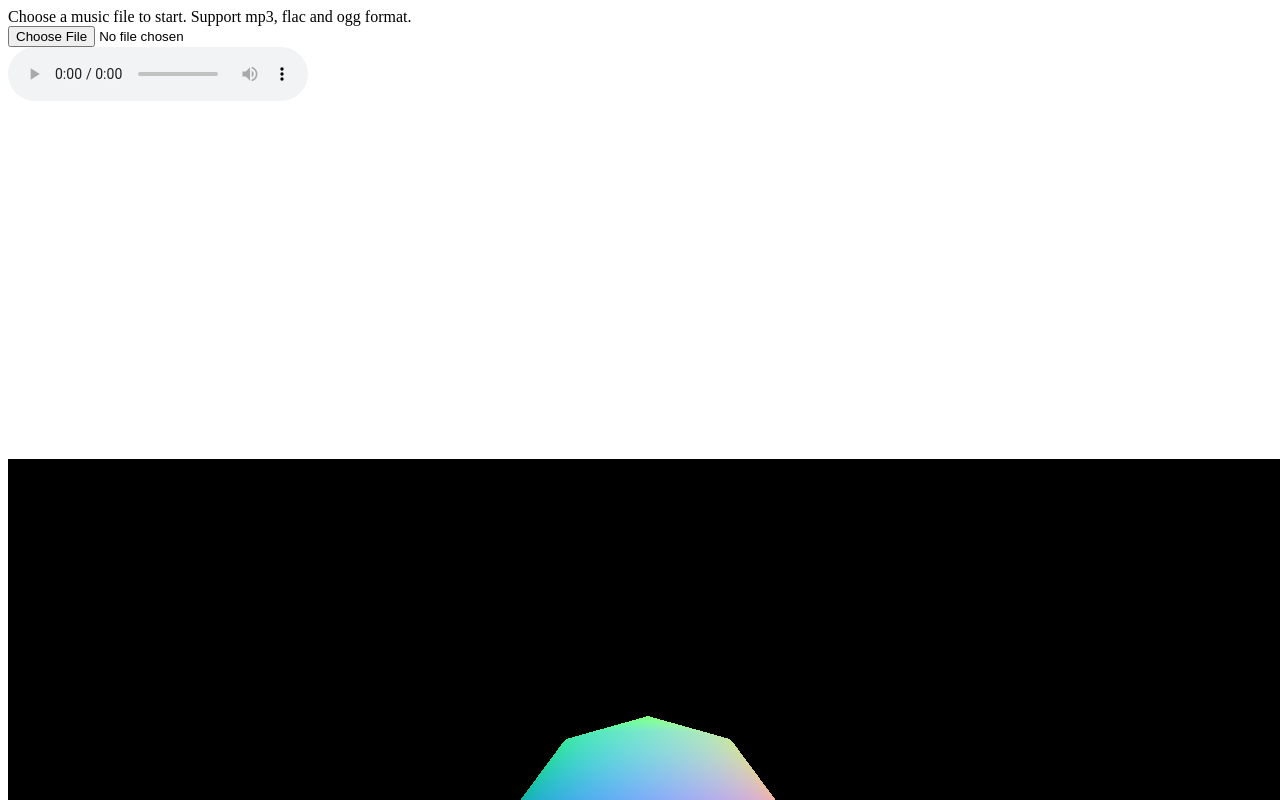
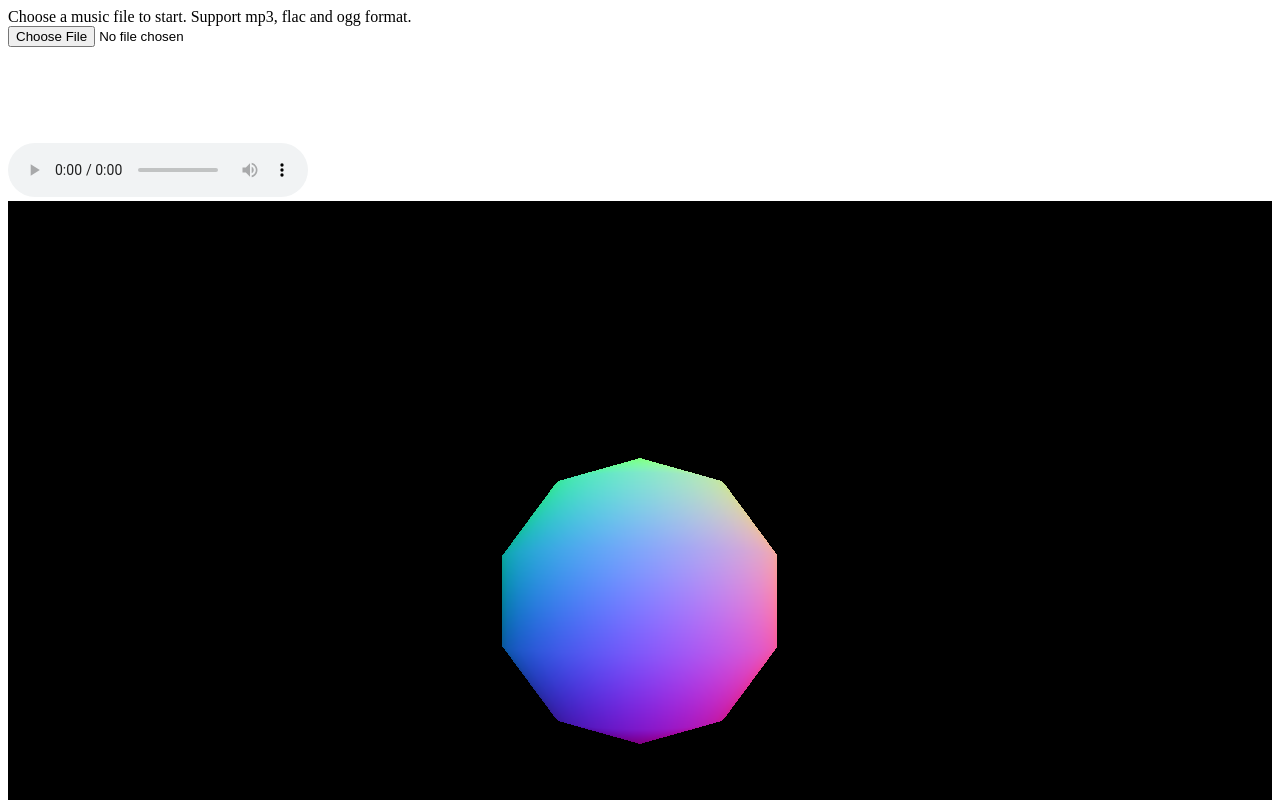
Before and after one commit to HarryXu12138/ComputerGraphicsProject, a plain HTML site: page index.html in a window 1280 px wide. Shown: the top 800 px of the page. Drawn offline with Linux system fonts and the light colour scheme.

Commit message:
Add adaptive canvas and improve code quality Convert all indentation to tab and eliminate some useless global variable. Add adaptive canvas width. Gather height controls to one place.

```diff
--- a/index.html
+++ b/index.html
@@ -1,7 +1,7 @@
 <!DOCTYPE html>
 <html>
 	<body>
-        <div>
+		<div id="mainBody">
 			Choose a music file to start. Support mp3, flac and ogg format.
 			<br>
 			<input type="file" id="fileSelector">
@@ -9,12 +9,12 @@
 			<audio id="audioSource">
 				Oops ... your browser doesn't support the HTML5 canvas element
 			</audio>
-    		<canvas id="preview" width="1200" height="350">
+			<canvas id="preview">
 				Oops ... your browser doesn't support the HTML5 canvas element
 			</canvas>
 		</div>
-        <script src="./three.min.js"></script>
-        <script src="./OrbitControls.js"></script>
+		<script src="./index_files/three.min.js"></script>
+		<script src="./index_files/OrbitControls.js"></script>
 		<script src="./index_files/AudioAnalysis.js"></script>
 	</body>
 </html>
--- a/index_files/AudioAnalysis.js
+++ b/index_files/AudioAnalysis.js
@@ -1,5 +1,9 @@
+var firstPreviewHeight = 350;
+var sphereHeight = 800;
+
+// Some global variables
 var analyserNode;
-var camera, scene, material, mesh, geometry, renderer;
+var camera, scene, renderer;
 
 function getFrequencyData() {
 	var data = new Uint8Array(analyserNode.frequencyBinCount);
@@ -45,6 +49,7 @@ function preview() {
 		requestAnimationFrame(draw);
 		if (document.getElementById("audioSource").paused) return;
 		canvas.width = document.body.clientWidth;
+		canvas.height = firstPreviewHeight;
 		var data = getFrequencyData();
 
 		canvasCtx.fillStyle = "rgb(255,255,255)";
@@ -85,18 +90,16 @@ function veryFirstPreview() {
 	preview();
 }
 
-
-
 function drawSphere() {
 	init();
 	animate();
-    controls = new THREE.OrbitControls( camera, renderer.domElement );
+	new THREE.OrbitControls(camera, renderer.domElement);
 }
 
 function init() {
 	// camera
 	scene = new THREE.Scene()
-    camera = new THREE.PerspectiveCamera(50, window.innerWidth / innerHeight, 1, 1000);
+	camera = new THREE.PerspectiveCamera(50, document.body.clientWidth/sphereHeight, 1, 1000);
 	camera.position.z = 300;
 	scene.add(camera);
 
@@ -104,29 +107,28 @@ function init() {
 	var radius = 50,
 		segments = 30,
 		rings = 5;
-    geometry = new THREE.SphereGeometry(radius, segments, rings);
-    material = new THREE.MeshNormalMaterial({color:0x002288});
-    mesh = new THREE.Mesh(geometry, material);
+	var geometry = new THREE.SphereGeometry(radius, segments, rings);
+	var material = new THREE.MeshNormalMaterial({color:0x002288});
+	var mesh = new THREE.Mesh(geometry, material);
 
 	//scene
-    ;
 	scene.add(mesh);
 
 	// renderer
 	renderer = new THREE.WebGLRenderer();
-    renderer.setSize(window.innerWidth, window.innerHeight);
-    document.body.appendChild(renderer.domElement);
+	document.getElementById("mainBody").appendChild(renderer.domElement);
 }
 
 
 function animate() {
+	render();
 	requestAnimationFrame(animate);
-    render();
 }
 
 function render() {
-    //mesh.rotation.x += .01;
-    //mesh.rotation.y += .02;
+	renderer.setSize(document.body.clientWidth, sphereHeight);
+	camera.aspect = document.body.clientWidth/sphereHeight;
+	camera.updateProjectionMatrix();
 	renderer.render(scene, camera);
 }
 
```
Also changed, not shown: index_files/OrbitControls.js (renamed from OrbitControls.js), index_files/three.min.js (renamed from three.min.js). Lines whose indentation alone changed are shown as unchanged.
